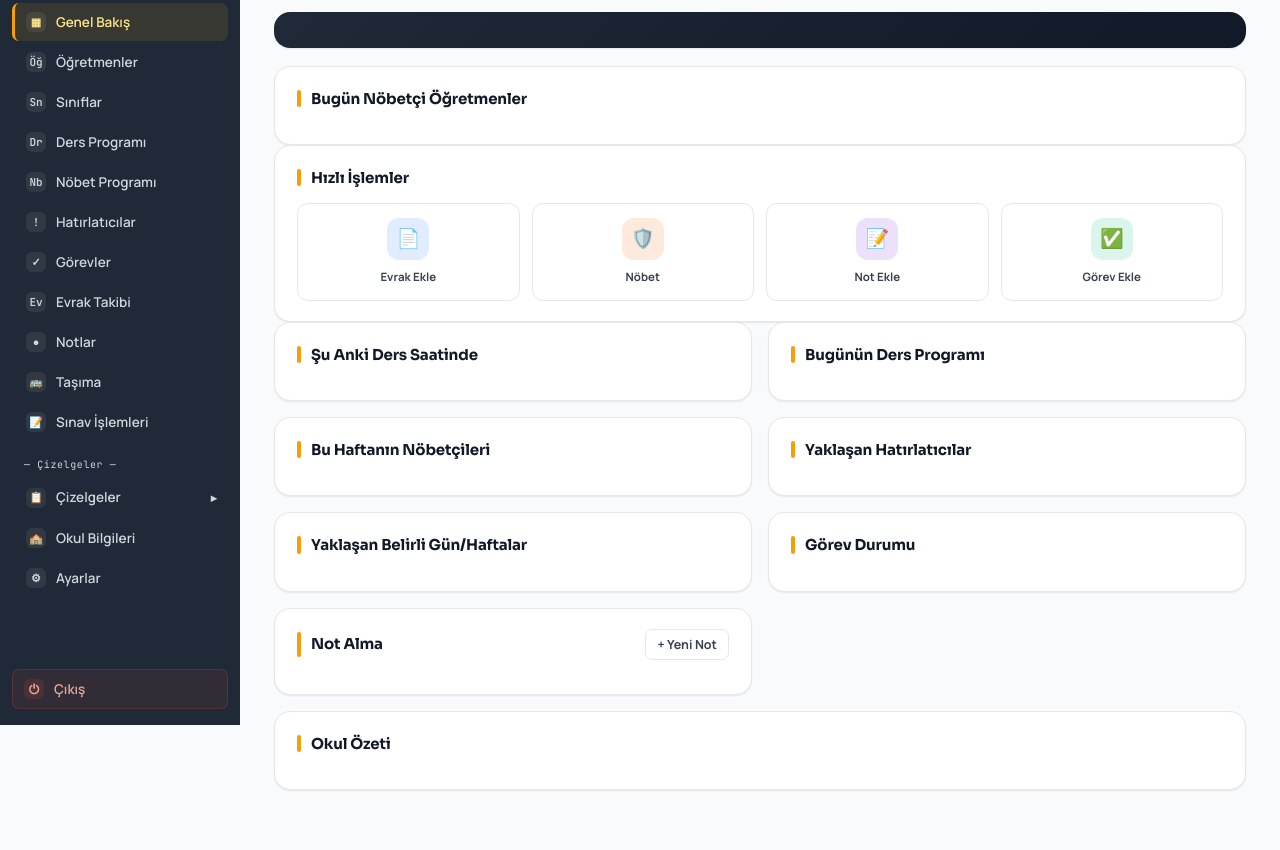
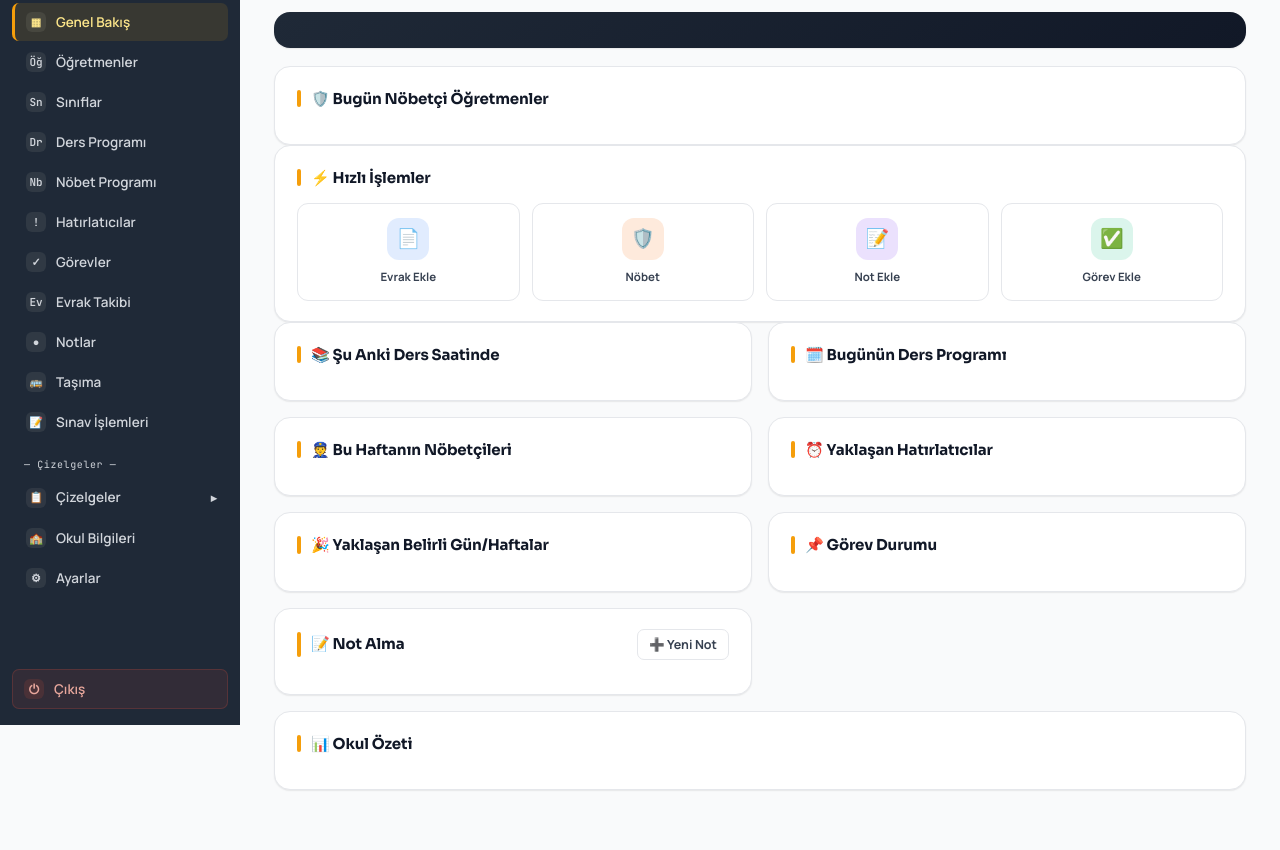
Before and after one commit to sedonet23/okul, a website: page index.html in a window 1280 px wide. Shown: the part 75-925 px from the top of the page. Drawn offline with Linux system fonts and the light colour scheme; no server answers.

Commit message:
Add files via upload

```diff
--- a/index.html
+++ b/index.html
@@ -105,17 +105,17 @@
     <main class="content">
 
     <section id="tab-panel" class="tab-panel active">
-      <div class="page-header"><div><div class="page-title">Genel Bakış</div><div class="page-sub" id="panelTarih"></div></div></div>
+      <div class="page-header"><div><div class="page-title">🏠 Genel Bakış</div><div class="page-sub" id="panelTarih"></div></div></div>
 
       <!-- 1. Hero: zile kaç dk kaldığı + şu an kaçıncı ders -->
       <div class="card zil-widget" id="zilWidget"></div>
 
       <!-- 2. Hemen altında: günün nöbetçileri -->
-      <div class="card"><h3>Bugün Nöbetçi Öğretmenler</h3><div id="dashBugunNobet"></div></div>
+      <div class="card"><h3>🛡️ Bugün Nöbetçi Öğretmenler</h3><div id="dashBugunNobet"></div></div>
 
       <!-- 3. Hızlı İşlemler -->
       <div class="card">
-        <h3>Hızlı İşlemler</h3>
+        <h3>⚡ Hızlı İşlemler</h3>
         <div class="qa-grid">
           <div class="qa-item" onclick="sekmeAc('evrak'); evrakModalAc();"><div class="qa-icon qa-evrak">📄</div><div class="qa-label">Evrak Ekle</div></div>
           <div class="qa-item" onclick="sekmeAc('nobet');"><div class="qa-icon qa-nobet">🛡️</div><div class="qa-label">Nöbet</div></div>
@@ -125,27 +125,27 @@
       </div>
 
       <div class="dash-cols">
-        <div class="card"><h3>Şu Anki Ders Saatinde</h3><div id="dashSuankiDers"></div></div>
-        <div class="card"><h3>Bugünün Ders Programı</h3><div id="dashBugunDersler"></div></div>
+        <div class="card"><h3>📚 Şu Anki Ders Saatinde</h3><div id="dashSuankiDers"></div></div>
+        <div class="card"><h3>🗓️ Bugünün Ders Programı</h3><div id="dashBugunDersler"></div></div>
       </div>
       <div class="dash-cols">
-        <div class="card"><h3>Bu Haftanın Nöbetçileri</h3><div id="nobetHaftaKutu"></div></div>
-        <div class="card"><h3>Yaklaşan Hatırlatıcılar</h3><div id="dashHatirlaticilar"></div></div>
+        <div class="card"><h3>👮 Bu Haftanın Nöbetçileri</h3><div id="nobetHaftaKutu"></div></div>
+        <div class="card"><h3>⏰ Yaklaşan Hatırlatıcılar</h3><div id="dashHatirlaticilar"></div></div>
       </div>
       <div class="dash-cols">
-        <div class="card"><h3>Yaklaşan Belirli Gün/Haftalar</h3><div id="dashYaklasanEtkinlikler"></div></div>
-        <div class="card"><h3>Görev Durumu</h3><div id="dashGorevler"></div></div>
+        <div class="card"><h3>🎉 Yaklaşan Belirli Gün/Haftalar</h3><div id="dashYaklasanEtkinlikler"></div></div>
+        <div class="card"><h3>📌 Görev Durumu</h3><div id="dashGorevler"></div></div>
       </div>
       <div class="dash-cols">
         <!-- 4. Not Alma (duyurular yerine) -->
         <div class="card">
-          <h3 style="display:flex;align-items:center;justify-content:space-between;">Not Alma <button class="btn btn-ghost btn-sm" onclick="notlarModalAc()" style="margin-left:auto;">+ Yeni Not</button></h3>
+          <h3 style="display:flex;align-items:center;justify-content:space-between;">📝 Not Alma <button class="btn btn-ghost btn-sm" onclick="notlarModalAc()" style="margin-left:auto;">➕ Yeni Not</button></h3>
           <div id="dashNotlar"></div>
         </div>
       </div>
 
       <!-- 5. İstatistikler en altta -->
-      <div class="card"><h3>Okul Özeti</h3><div class="dash-stat-strip" id="dashStats"></div></div>
+      <div class="card"><h3>📊 Okul Özeti</h3><div class="dash-stat-strip" id="dashStats"></div></div>
     </section>
 
     <section id="tab-ogretmenler" class="tab-panel">
@@ -172,7 +172,7 @@
       <div class="page-header">
         <div><div class="page-title">Sınıflar</div><div class="page-sub" id="siniflarOzet"></div></div>
         <div class="page-header-actions">
-          <button class="btn btn-ghost btn-sm" onclick="document.getElementById('ogrenciExcelInput').click()">⬆ Öğrenci Listesi Excel</button>
+          <button class="btn btn-ghost btn-sm" onclick="document.getElementById('ogrenciExcelInput').click()">📥 Öğrenci Listesi Excel</button>
           <input type="file" id="ogrenciExcelInput" accept=".xlsx,.xls" style="display:none;" onchange="ogrenciVeliExceliIceAktar(this.files[0], null); this.value='';">
           <button class="btn btn-amber" onclick="sinifModalAc()">+ Yeni Sınıf</button>
         </div>
@@ -516,7 +516,7 @@
           <button onclick="ogrenciSablonIndir()" class="btn btn-primary btn-sm" style="text-align:center;">⇩ Öğrenci Listesi</button>
         </div>
 
-        <button class="btn btn-primary" onclick="document.getElementById('cizelgeExcelInput').click()" style="margin-right:8px;">⬆ Excel Dosyası Yükle</button>
+        <button class="btn btn-primary" onclick="document.getElementById('cizelgeExcelInput').click()" style="margin-right:8px;">📤 Excel Dosyası Yükle</button>
         <input type="file" id="cizelgeExcelInput" accept=".xlsx,.xls" style="display:none;" onchange="tumCizelgeleriIceAktar(this.files[0]); this.value='';">
       </div>
 
@@ -557,8 +557,8 @@
         <div class="detay-alt" id="detayAltBaslik"></div>
       </div>
       <div class="detay-head-actions">
-        <button class="btn btn-ghost btn-sm" id="detayDuzenleBtn">✎ Düzenle</button>
-        <button class="btn btn-ghost btn-sm" onclick="detayPanelKapat()">✕ Kapat</button>
+        <button class="btn btn-ghost btn-sm" id="detayDuzenleBtn">📝 Düzenle</button>
+        <button class="btn btn-ghost btn-sm" onclick="detayPanelKapat()">❌ Kapat</button>
       </div>
     </div>
     <div class="detay-body" id="detayBody"></div>
```
